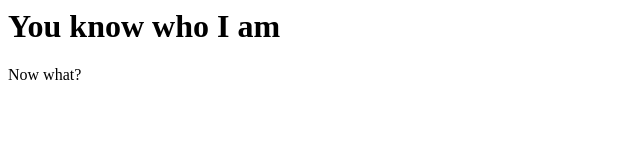
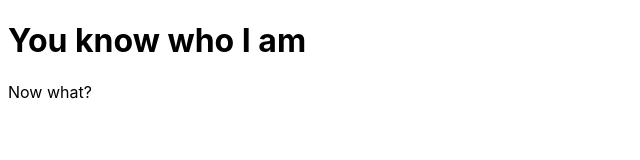
Before and after one commit to kkurevin/kkurevin.github.io, a plain HTML site: page index.html in a window 1280 px wide. Shown: the whole page, without its empty margins (0-640 px from the left). Drawn offline with Linux system fonts and the light colour scheme.

Commit message:
Update index.html

```diff
--- a/index.html
+++ b/index.html
@@ -1,3 +1,5 @@
+<!DOCTYPE html>
+<html lang="en">
 <head>
   <meta charset="UTF-8">
   <meta name="viewport" content="width=device-width, initial-scale=1.0">
@@ -24,6 +26,13 @@
 
   <!-- Robots Meta Tag -->
   <meta name="robots" content="index, follow">
+
+  <!-- Basic Styling to Use Alternative Font Similar to SF Pro -->
+  <style>
+    body {
+      font-family: -apple-system, BlinkMacSystemFont, 'Helvetica Neue', Arial, sans-serif;
+    }
+  </style>
 </head>
 
 <body>
```
Lines whose indentation alone changed are shown as unchanged.
